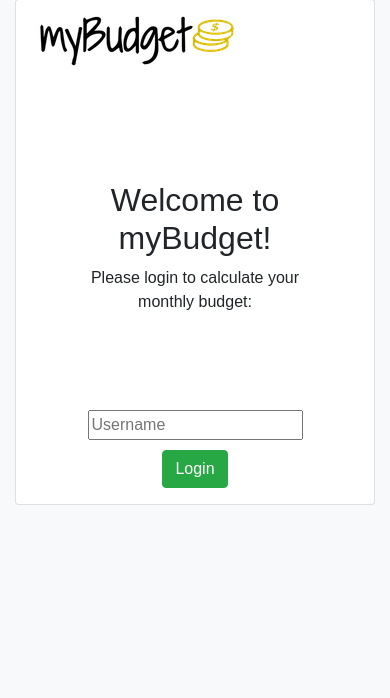
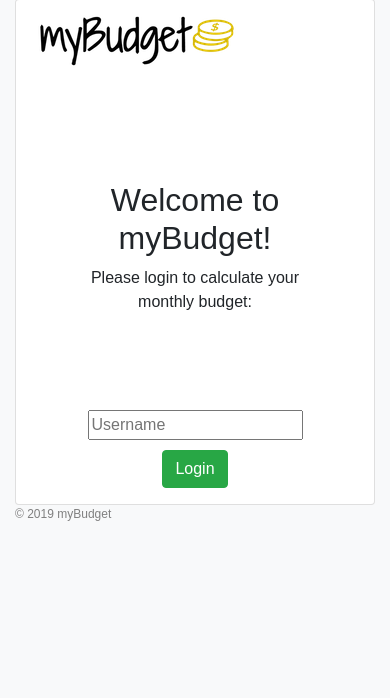
Before and after one commit to ijanett/mybudget_client, a PHP site: page / in a window 390 px wide. Shown: the part 49-747 px from the top of the page. Run offline with PHP 8.4, Linux system fonts and the light colour scheme; some libraries are stand-ins or nearby versions; some web fonts are replaced.

Commit message:
Add a footer

```diff
--- a/index.html
+++ b/index.html
@@ -12,7 +12,7 @@
     <link rel="shortcut icon" type="image/png" href="mylogo.png">
 </head>
 <body class="bg-light py-5">
-    <div class="col-md-8 offset-md-2">
+    <div class="col-md-10 offset-md-1">
         <div id="login-container">
             <div class="card">
                 <div class="container">
@@ -79,7 +79,7 @@
                         <div class="row">
                             <div class="col-sm" style="align-content: center">
                                 <table class="table table-borderless">
-                                    <tbody id="income-list">
+                                    <tbody id="income-list" style="align-content: center">
 
                                     </tbody>
                                 </table>
@@ -117,5 +117,12 @@
         </div>
     </div>
 </body>
+<footer class="page-footer">
+    <div class="footer-copyright">
+        <div class="container" id="copyright-container">
+        © 2019 myBudget
+        </div>
+    </div>
+</footer>
 <script src="index.js"></script>
 </html>
--- a/style.css
+++ b/style.css
@@ -115,3 +115,8 @@
 img {
     align-content: left;
 }
+
+#copyright-container {
+    color: gray;
+    font-size: 12px;
+}
```
